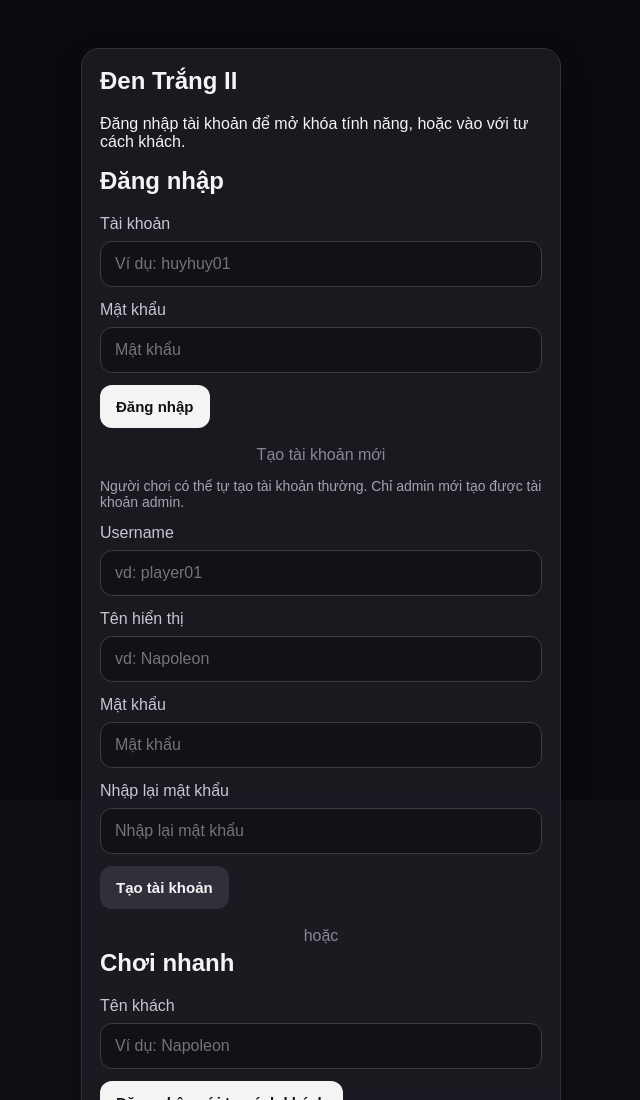
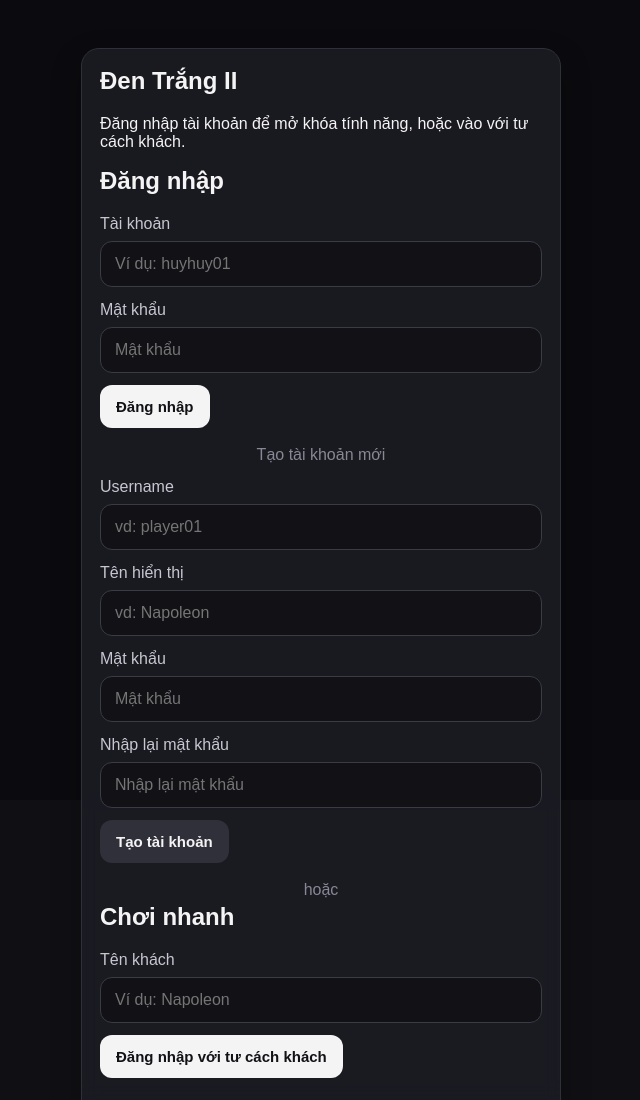
Before and after one commit to huyvu06-td/den-trang-ii, a website: page public/index.html in a window 1280 px wide. Shown: the top 1100 px of the page, without its empty margins (319-959 px from the left). Drawn offline with nearby package versions, Linux system fonts and the light colour scheme; no server answers.

Commit message:
Update index.html

```diff
--- a/public/index.html
+++ b/public/index.html
@@ -24,7 +24,7 @@
 
 
       <div class="divider">Tạo tài khoản mới</div>
-      <p class="muted small">Người chơi có thể tự tạo tài khoản thường. Chỉ admin mới tạo được tài khoản admin.</p>
+
       <label>Username</label>
       <input id="registerUsername" maxlength="24" placeholder="vd: player01" autocomplete="username" />
 
```
